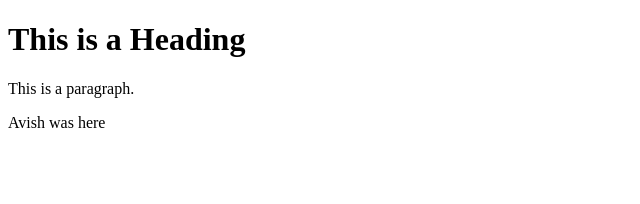
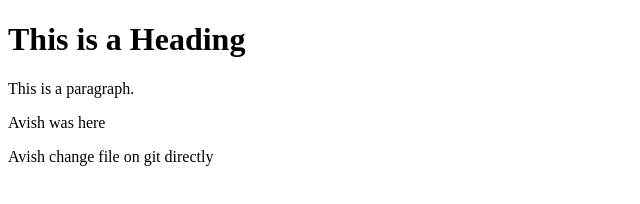
Before and after one commit to avi072/learn_git, a plain HTML site: page index.html in a window 1280 px wide. Shown: the whole page, without its empty margins (0-640 px from the left). Drawn offline with Linux system fonts and the light colour scheme.

Commit message:
Update index.html
change directly from git

```diff
--- a/index.html
+++ b/index.html
@@ -8,5 +8,6 @@
 <h1>This is a Heading</h1>
 <p>This is a paragraph.</p>
 <p>Avish was here</p>
+ <p>Avish change file on git directly</p>
 </body>
 </html>
```
